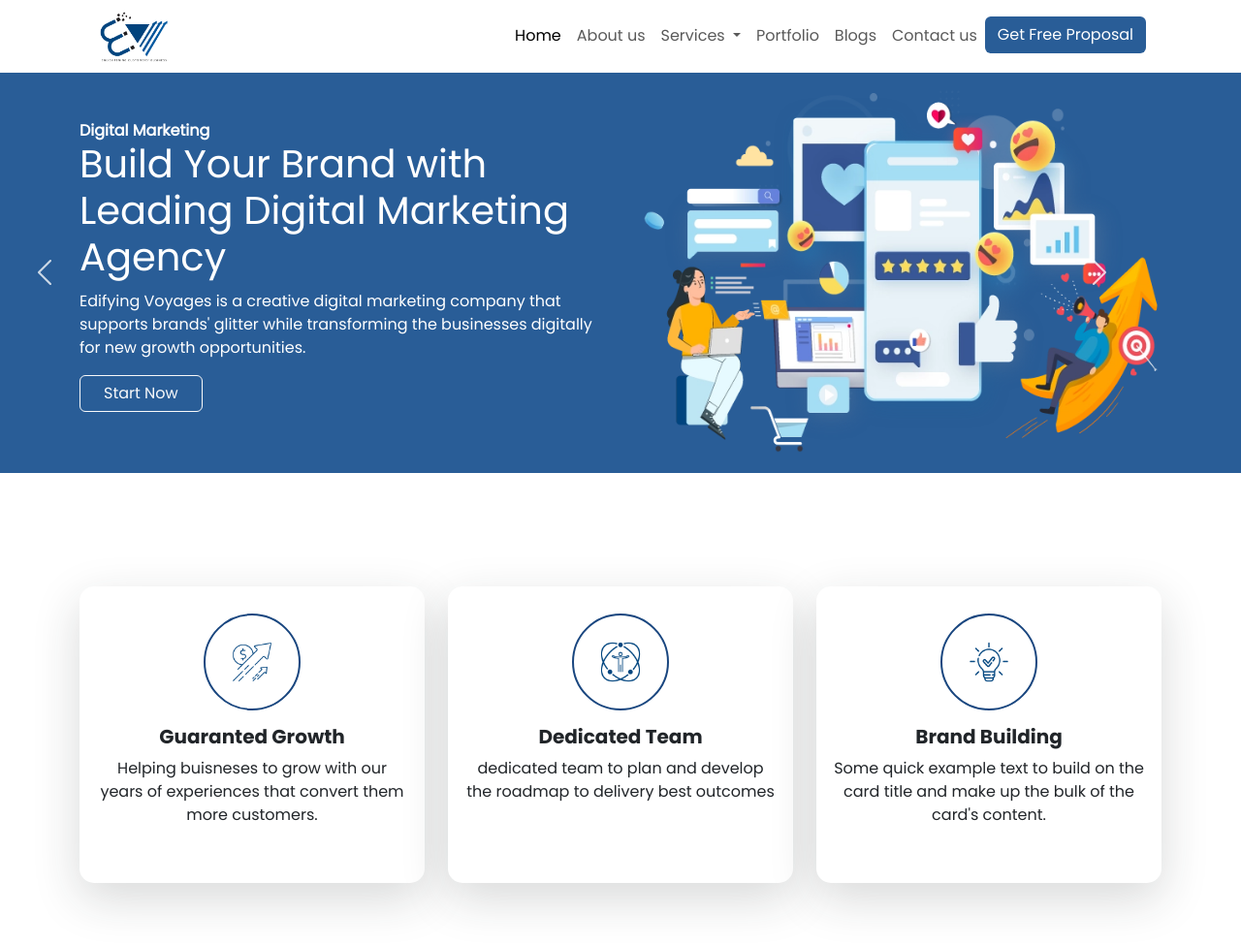
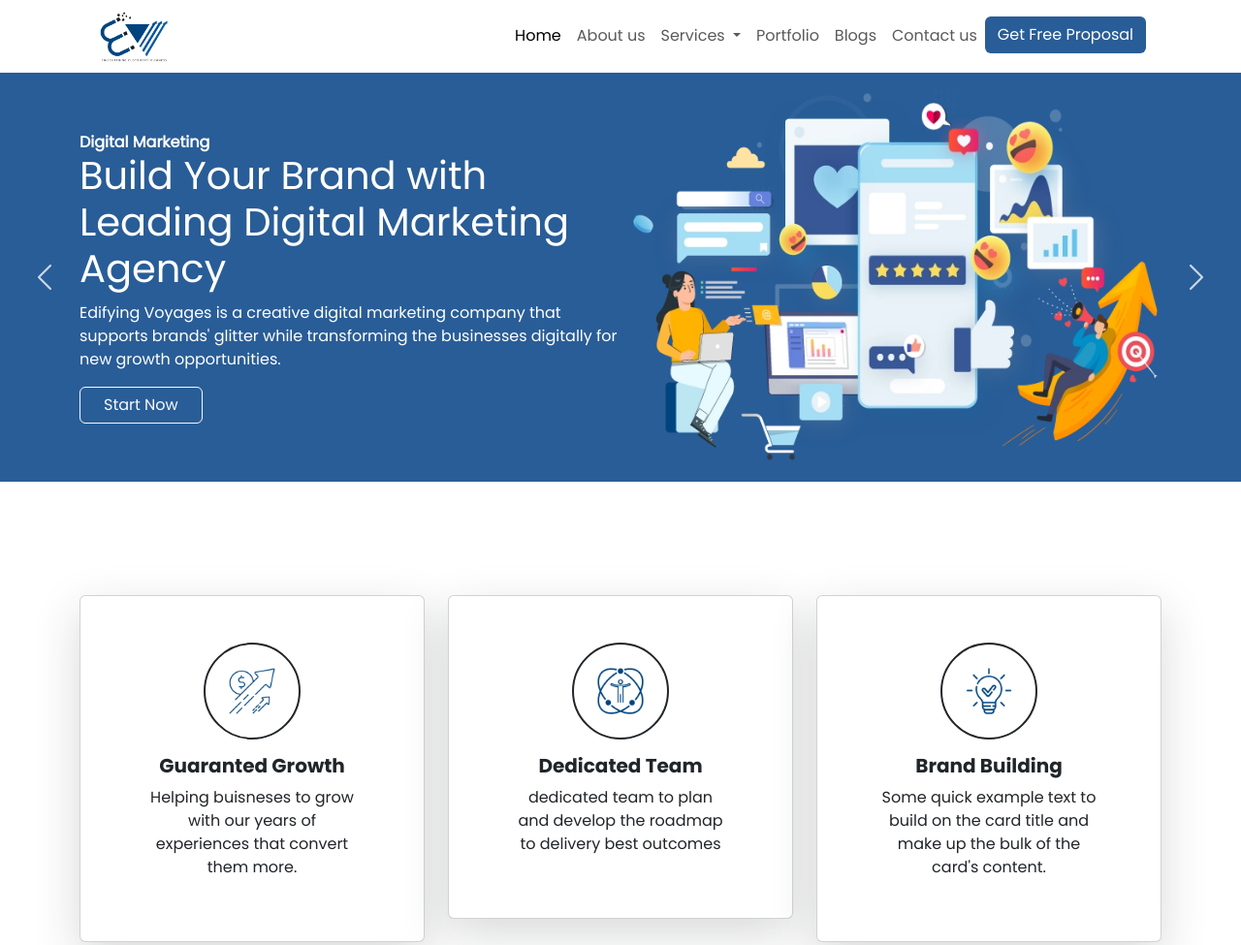
Before and after one commit to iemvish/training-test-vishal-kumar-php, a plain HTML site: page index.html in a window 1280 px wide. Shown: the top 975 px of the page at 97% size. Drawn offline with Linux system fonts and the light colour scheme.

Commit message:
change properties of cards

```diff
--- a/assets/css/style.css
+++ b/assets/css/style.css
@@ -21,55 +21,46 @@ header .navbar {
     height: max-content;
     width: 100%;
 }
-
-
-
-
+.banner-content{
+    display: flex;
+    align-items: center;
+}
 .banner a {
     text-decoration: none;
 }
 
-.carousel-control-next-icon,
+
 .carousel-control-prev-icon {
     margin-right: 100px;
+}
+.carousel-control-next-icon{
+    margin-left: 100px;
 }
 
 /* card CSS */
 
-.card-section .container .card {
-    border-radius: 15px;
-    border: none;
-    padding: 28px 0;
-}
+
 .card-section .card .card-body h5,
 .second-banner .centered h2  {
     font-family: var(--secondary-font-family);
 }
 .card-section .card .card-image {
-    border: 2px solid;
-    border-radius: 50%;
-    width: 100px;
-    height: 100px;
-    margin: auto;
-    position: relative;
-    color: var(--seconday-color);
+        height: 100px;
+        width: 100px;
+        border: 2px solid;
+        margin: auto;
+        padding: 20px;
+        border-radius: 50%;
 }
 
 .card-section .card .card-body {
     text-align: center;
-    height: 150px;
 }
 
 .card-section .card .card-body h5 {
     text-transform: capitalize;
 }
 
-.card-section .card .card-image img {
-    position: absolute;
-    top: 50%;
-    left: 50%;
-    transform: translate(-50%, -50%);
-}
 
 
 /* second banner CSS */
@@ -170,6 +161,11 @@ header .navbar {
     line-height: 2;
 }
 
+
+.my-dropdown-toggle::after {
+    content: none;
+}
+
 /* footer CSS */
 footer .container .icon-list ul li {
     list-style: none;
--- a/index.html
+++ b/index.html
@@ -74,8 +74,9 @@
       <div class="carousel-inner">
         <div class="container-xl">
           <div class="row">
-            <div class="col-md-12 col-sm-6 col-lg-6">
-              <div class="pt-5">
+            <div class="banner-content">
+              <div class="col-md-6 col-sm-12 col-lg-6">
+              <div class="banner-text">
                 <strong class="text-white">Digital Marketing</strong>
                 <h1 class="text-white">Build Your Brand with Leading Digital Marketing Agency</h1>
                 <p class="text-white">Edifying Voyages is a creative digital marketing company that supports brands'
@@ -83,13 +84,14 @@
                 <button type="button" class="btn btn-outline-light text-capitalize px-4">start now</button>
               </div>
             </div>
-            <div class="col-md-12 col-sm-6 col-lg-6">
+            <div class="col-md-6 col-sm-12 col-lg-6">
               <div class="banner-image">
-                <img src="assets/images/banner.png" alt="about us" class="img-fluid about-single-img">
+                <img src="assets/images/banner.png" class="img-fluid">
               </div>
             </div>
+            </div>
+
           </div>
-
           <a class="carousel-control-prev" href="#carouselExampleControls" role="button" data-slide="prev">
             <span class="carousel-control-prev-icon" aria-hidden="true"></span>
             <span class="sr-only">Previous</span>
@@ -117,15 +119,14 @@
       <div class="row">
         <div class="col-sm-6 mt-sm-3 col-md-4">
           <div class="card-group">
-            <div class="card shadow-lg" style="width: 22rem;">
+            <div class="card p-5 shadow-lg">
               <div class="card-image">
-                <img src="assets/images/growth.png" class="card-img-top w-50 " alt="...">
+                <img src="assets/images/growth.png" class="card-img-top " alt="...">
               </div>
 
               <div class="card-body">
                 <h5 class="card-title">guaranted growth</h5>
-                <p class="card-text">Helping buisneses to grow with our years of experiences that convert them more
-                  customers.</p>
+                <p class="card-text">Helping buisneses to grow with our years of experiences that convert them more.</p>
 
               </div>
             </div>
@@ -134,9 +135,9 @@
         </div>
         <div class="col-sm-6 mt-sm-3 col-md-4">
           <div class="card-group">
-            <div class="card shadow-lg" style="width: 22rem;">
+            <div class="card p-5 shadow-lg">
               <div class="card-image">
-                <img src="assets/images/dedicated-team.png" class="card-img-top w-50 " alt="...">
+                <img src="assets/images/dedicated-team.png" class="card-img-top" alt="...">
               </div>
               <div class="card-body">
                 <h5 class="card-title">dedicated team</h5>
@@ -149,9 +150,9 @@
         </div>
         <div class="col-sm-6 mt-sm-3 col-md-4">
           <div class="card-group">
-            <div class="card shadow-lg" style="width: 22rem;">
+            <div class="card p-5 shadow-lg">
               <div class="card-image">
-                <img src="assets/images/brand-building.png" class="card-img-top w-50 " alt="...">
+                <img src="assets/images/brand-building.png" class="card-img-top " alt="...">
               </div>
               <div class="card-body">
                 <h5 class="card-title">brand building</h5>
@@ -303,7 +304,7 @@
   <footer class="py-5">
     <div class="container">
       <div class="row">
-        <div class="col-md-4">
+        <div class="col-md-4 col-sm-12">
           <p class="text-white pe-5">Lorem Ipsum is simply dummy text of the printing and typesetting industry. Lorem
             Ipsum has been the industry's standard dummy text ever since the 1500s, when an unknown printer took a
             galley of type and scrambled it to make a type specimen</p>
@@ -317,7 +318,7 @@
             </ul>
           </div>
         </div>
-        <div class="col-md-4">
+        <div class="col-md-4 col-sm-12 mt-sm-4">
           <div class="footer-heading">
             <h6 class="text-uppercase text-white">services</h6>
           </div>
@@ -331,7 +332,7 @@
           </div>
 
         </div>
-        <div class="col-md-4">
+        <div class="col-md-4 col-sm-12 mt-sm-4">
           <div class="footer-heading">
             <h6 class="text-uppercase text-white">get in touch</h6>
           </div>
@@ -353,12 +354,12 @@
   <div class="footer-bottom p-3">
     <div class="container">
       <div class="row">
-        <div class="col-8">
+        <div class="col-sm-8">
           <p class="text-white m-0">copyright <i class="fa-regular fa-copyright"></i> 2022. All rights reserved by
             <span>edifying voyages</span>
           </p>
         </div>
-        <div class="col-4">
+        <div class="col-sm-4">
           <div class="bottom-list">
             <ul class="m-0 p-0 text-end">
               <li>privacy policy</li>
```
